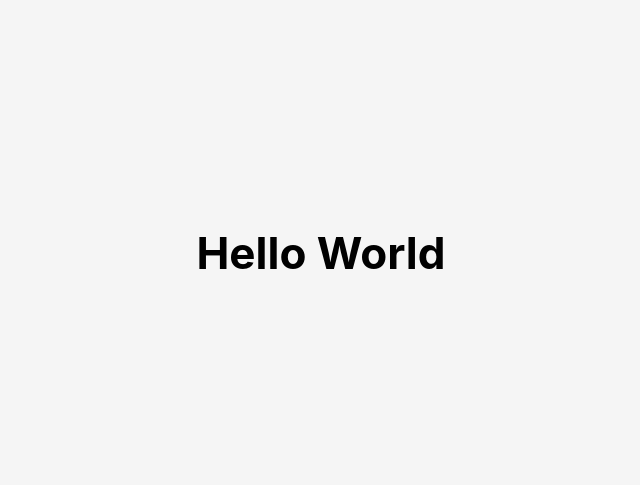
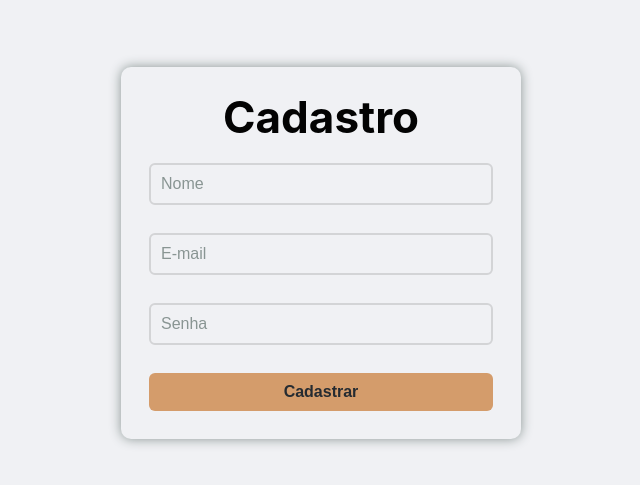
Before and after one commit to Hidekih/reactjs-form, a React (Create React App) app: page / in a window 1280 px wide. Shown: the part 147-632 px from the top of the page, without its empty margins (319-959 px from the left). Built offline with nearby package versions, Linux system fonts and the light colour scheme.

Commit message:
form with formik + yup

```diff
--- a/package.json
+++ b/package.json
@@ -10,11 +10,14 @@
     "@types/node": "^12.0.0",
     "@types/react": "^17.0.0",
     "@types/react-dom": "^17.0.0",
+    "check-password-strength": "^2.0.2",
+    "formik": "^2.2.6",
     "react": "^17.0.2",
     "react-dom": "^17.0.2",
     "react-scripts": "4.0.3",
     "typescript": "^4.1.2",
-    "web-vitals": "^1.0.1"
+    "web-vitals": "^1.0.1",
+    "yup": "^0.32.9"
   },
   "scripts": {
     "start": "react-scripts start",
--- a/src/App.css
+++ b/src/App.css
@@ -1,12 +1,80 @@
 body {
   width: 100vw;
   height: 100vh;
-  background: whitesmoke;
+  background: #f0f1f4;
   display: flex;
   justify-content: center;
   align-items: center;
 }
 
-h1 {
+form {
+  display: flex;
+  flex-direction: column;
+  width: 400px;
+  border-radius: 10px;
+  box-shadow: 0px 0px 12px #899593;
+  padding: 28px;
+  background: #f0f1f4;
+}
+
+form h1 {
+  text-align: center;
   font-size: 44px;
+  margin-bottom: 24px;
+  line-height: 1;
+  color: #030303;
 }
+
+form input {
+  padding: 10px;
+  font-size: 1rem;
+  border-radius: 6px;
+  border: 2px solid #d3d4d6;
+  outline: 0;
+  background: #f0f1f4;
+  color: #2c3632;
+  transition: border 0.4s;
+}
+
+form input::placeholder {
+  color: #899593;
+}
+
+form input:-webkit-autofill {
+ -webkit-text-fill-color: #2c3632;
+}
+
+form input:-webkit-autofill,
+form input:-webkit-autofill:hover,
+form input:-webkit-autofill:focus,
+form input:-webkit-autofill:active {
+  -webkit-box-shadow: 0 0 0px 1000px #f0f1f4 inset;
+}
+
+form input:focus {
+  border-color: #2c3632;
+}
+
+form input + input,
+form input + button {
+  margin-top: 28px;
+}
+
+form button {
+  font-size: 1rem;
+  font-weight: bold;
+  padding: 10px;
+  border: 0;
+  border-radius: 6px;
+  background: #d49c6b;
+  color: #252b31;
+  cursor: pointer;
+}
+
+.errorBox {
+  height: 26px;
+  margin-top: 2px;
+  color: red;
+  font-size: 14px;
+  font-weight: 700;
+}
--- a/src/App.tsx
+++ b/src/App.tsx
@@ -1,9 +1,74 @@
+import { useCallback } from 'react';
+import { Formik, Form, Field, ErrorMessage, FormikHelpers } from 'formik';
+import * as Yup from 'yup';
+import { ValidationError } from 'yup';
+
 import './App.css';
 
-function App() {
-  return (
-    <h1>Hello World</h1>
-  );
+interface FormData {
+  name: string;
+  email: string;
+  password: string;
 }
 
-export default App;
+export const App = () => {
+  const handleSubmit = useCallback(async (values: FormData, { setSubmitting, setErrors }: FormikHelpers<FormData>) => {
+    try {
+      const schema = Yup.object().shape({
+        name: Yup.string().required('Campo obrigatório'),
+        email: Yup.string().required('Campo obrigatório')
+          .email('Digite um e-mail válido'),
+        password: Yup.string().required('Campo obrigatório')
+          .min(6, 'A senha deve ter no mínimo 6 caracteres'),
+      });
+
+      await schema.validate(values, {
+        abortEarly: false
+      });
+
+      setTimeout(() => {
+        alert('Cadastro realizado com sucesso!')
+      }, 1000);
+
+      setSubmitting(false);
+    } catch (err) {
+      if (err instanceof ValidationError) {
+        const formErrors: FormData = {} as FormData;
+
+        err.inner.forEach(error => {
+          const path = error.path;
+
+          if(path === 'name' || path === 'email' || path === 'password'){
+            formErrors[path] = error.message ;
+          }
+        })
+        setErrors(formErrors);
+      }
+    }
+  }, []);
+
+  return (
+    <div>
+      <Formik
+        initialValues={{name: '', email: '', password: ''} as FormData}
+        onSubmit={handleSubmit}
+      >
+      <Form>
+        <h1>Cadastro</h1>
+          <Field type="text" name="name" placeholder="Nome" />
+          <ErrorMessage name="name" component="div" className="errorBox" />
+
+          <Field type="text" name="email" placeholder="E-mail" />
+          <ErrorMessage name="email" component="div" className="errorBox" />
+
+          <Field type="password" name="password" placeholder="Senha" />
+          <ErrorMessage name="password" component="div" className="errorBox" />
+
+          <button type="submit">
+            Cadastrar
+          </button>
+        </Form>
+      </Formik>
+    </div>
+  )
+};
--- a/src/index.css
+++ b/src/index.css
@@ -1,13 +1,11 @@
+* {
+  margin: 0;
+  padding: 0;
+  box-sizing: border-box;
+}
+
 body {
-  margin: 0;
-  font-family: -apple-system, BlinkMacSystemFont, 'Segoe UI', 'Roboto', 'Oxygen',
-    'Ubuntu', 'Cantarell', 'Fira Sans', 'Droid Sans', 'Helvetica Neue',
-    sans-serif;
+  font-family: -apple-system, BlinkMacSystemFont, 'Arial', 'Roboto', sans-serif;
   -webkit-font-smoothing: antialiased;
   -moz-osx-font-smoothing: grayscale;
 }
-
-code {
-  font-family: source-code-pro, Menlo, Monaco, Consolas, 'Courier New',
-    monospace;
-}
--- a/src/index.tsx
+++ b/src/index.tsx
@@ -1,7 +1,7 @@
 import React from 'react';
 import ReactDOM from 'react-dom';
 import './index.css';
-import App from './App';
+import { App } from './App';
 
 ReactDOM.render(
   <React.StrictMode>
@@ -9,7 +9,3 @@ ReactDOM.render(
   </React.StrictMode>,
   document.getElementById('root')
 );
-
-// If you want to start measuring performance in your app, pass a function
-// to log results (for example: reportWebVitals(console.log))
-// or send to an analytics endpoint. Learn more: https://bit.ly/CRA-vitals
```
Also changed, not shown: 2 other files (tests, documents, lock files or other folders).
